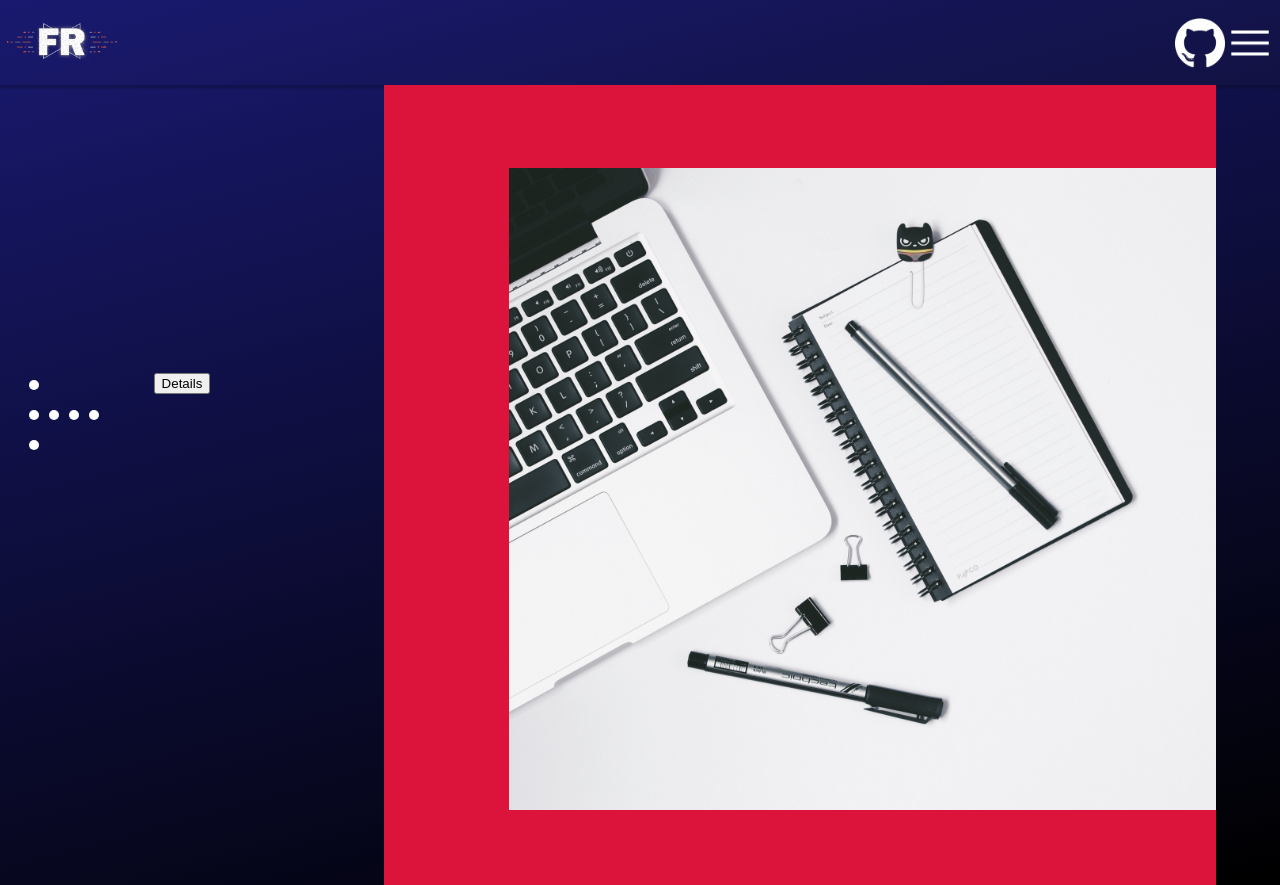
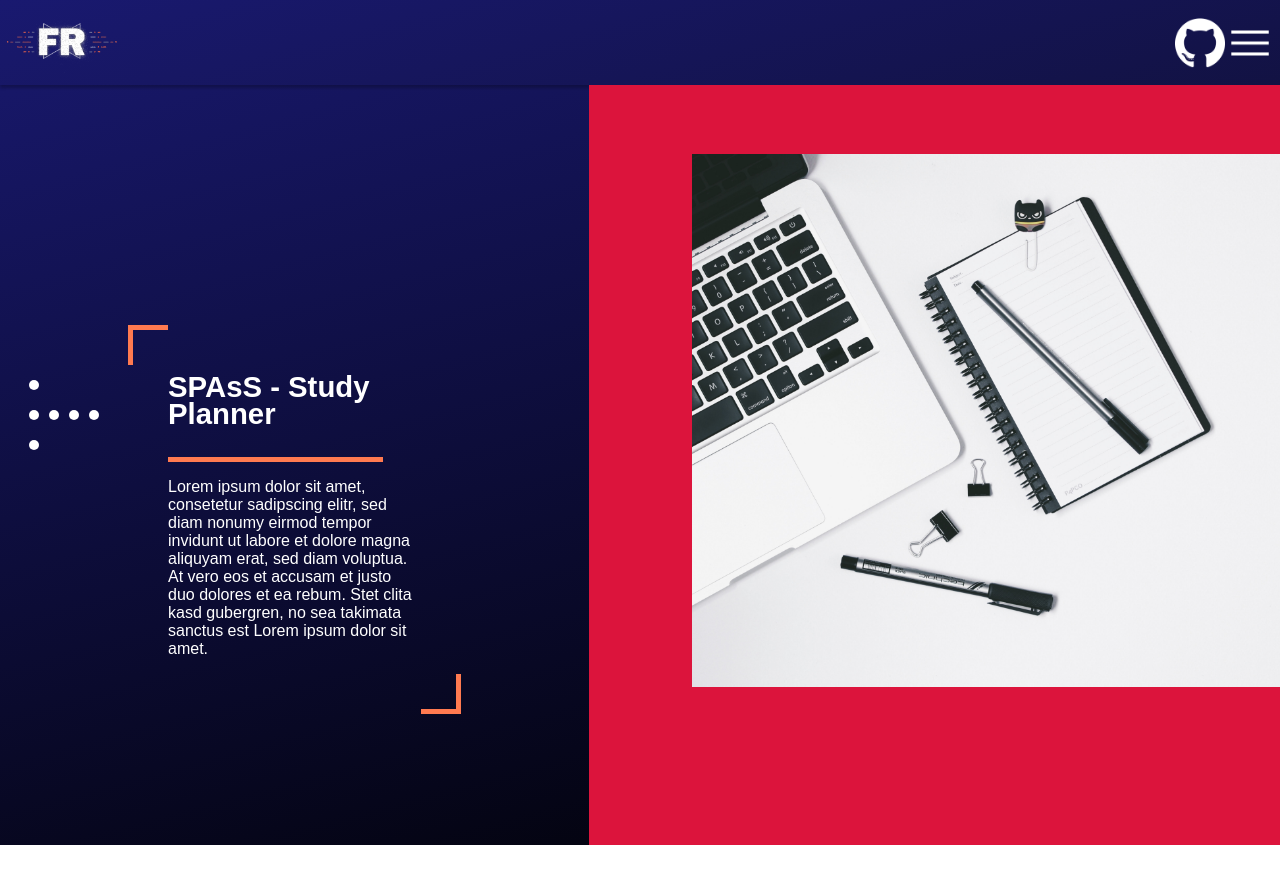
Before and after one commit to MalibusParty/portfolio_website, a Vue app: page /projectone in a window 1280 px wide. After the commit the page ends 845 px from the top, so only its background shows below. Built offline with nearby package versions, Linux system fonts and the light colour scheme.

Commit message:
text component

```diff
--- /dev/null
+++ b/src/components/HeaderMainTextComponent.vue
@@ -0,0 +1,42 @@
+<template>
+    <TwoEdgeContainer>
+        <div id="header-main-text-container">
+            <div id="header-main-headline-item"><slot name="headline"></slot></div>
+            <div id="header-main-line-item"></div>
+            <div id="header-main-text-item"><slot></slot></div>
+        </div>
+    </TwoEdgeContainer>
+</template>
+
+
+<script setup lang="ts">
+import TwoEdgeContainer from "./TwoEdgeContainer.vue";
+
+</script>
+
+
+<style scoped>
+#header-main-text-container {
+    display: flex;
+    flex-direction: column;
+    font-family: 'Arial', 'sans-serif';
+}
+
+#header-main-headline-item {
+    color: white;
+    font-weight: bold;
+    font-size: 22pt;
+    line-height: 20pt;
+    margin-top: -20px;
+}
+
+#header-main-text-item {
+    color: white;
+    font-size: 12pt;
+}
+
+#header-main-line-item {
+    border-top: 5px solid #FF7A50;
+    margin-right: 15%;
+}
+</style>
--- a/src/components/TwoEdgeContainer.vue
+++ b/src/components/TwoEdgeContainer.vue
@@ -17,8 +17,8 @@
 <style scoped>
 #two-edge-grid-container {
     display: grid;
-    grid-template-columns: 0.5em auto 0.5em;
-    grid-template-rows: 0.5em auto 0.5em;
+    grid-template-columns: 40px auto 40px;
+    grid-template-rows: 40px auto 40px;
 }
 
 #two-edge-left-upper {
--- a/src/services/usePage.ts
+++ b/src/services/usePage.ts
@@ -6,6 +6,7 @@ interface IPageState {
     scroll: boolean,
     transitionBehaviour: string,
     currentPage: number,
+    currentRoute: string,
     pageCount: number
 }
 
@@ -14,6 +15,7 @@ const pageState = reactive<IPageState>({
     scroll: false,
     transitionBehaviour: 'scrollTransDown',
     currentPage: getCurrentPage(),
+    currentRoute: '',
     pageCount: 3
 })
 
--- a/src/views/ProjectOne.vue
+++ b/src/views/ProjectOne.vue
@@ -1,9 +1,16 @@
 <template>
-    <div id="page1">
-        <div id="btn-box1">
-            <button id="btn-one" class="link-btn" @click="linkToOne">Details</button>
+    <div class="project-page">
+        <div class="page-left-side">
+            <HeaderMainTextComponent>
+                <template #headline>
+                    <p>SPAsS - Study Planner</p>
+                </template>
+                <template #default>
+                    <p>Lorem ipsum dolor sit amet, consetetur sadipscing elitr, sed diam nonumy eirmod tempor invidunt ut labore et dolore magna aliquyam erat, sed diam voluptua. At vero eos et accusam et justo duo dolores et ea rebum. Stet clita kasd gubergren, no sea takimata sanctus est Lorem ipsum dolor sit amet.</p>
+                </template>
+            </HeaderMainTextComponent>
         </div>
-        <div id="title-box" @click="linkToOne">
+        <div class="page-right-side" @click="linkToOne">
             <img src="@/assets/SPAsS/study_stock.jpg" alt="Studyplaner">
         </div>
     </div>
@@ -14,6 +21,7 @@
 import router from '@/router';
 import { onMounted } from 'vue';
 import { usePage } from '../services/usePage'
+import HeaderMainTextComponent from '../components/HeaderMainTextComponent.vue'
 
 const { pageState, getCurrentPage, switchScroll, scrollOn, scrollOff } = usePage();
 
@@ -31,28 +39,27 @@ function linkToOne() {
 
 <style scoped>
 
-#page1 {
+.project-page {
 
-    height: 100vh;
-    width: 100vw;
+    height: 95vh;
+    width: 90vw;
     display: flex;
+
+    margin-left: 10%;
 }
 
-#title-box {
-    width: 65%;
+.page-right-side {
+    width: 60%;
     font-size: 60pt;
     background-color: crimson;
     cursor: pointer;
 }
 
-#btn-box1 {
-    width: 30%;
+.page-left-side {
+    width: 40%;
+    padding: 30vh 10vw 0 0vw;
 }
 
-#btn-one {
-    margin-top: 75%;
-    margin-left: 40%;
-}
 
 img {
     max-width: 100%;
```
Also changed, not shown: src/components/NudgedButton.vue (added, +21 -0 lines).
